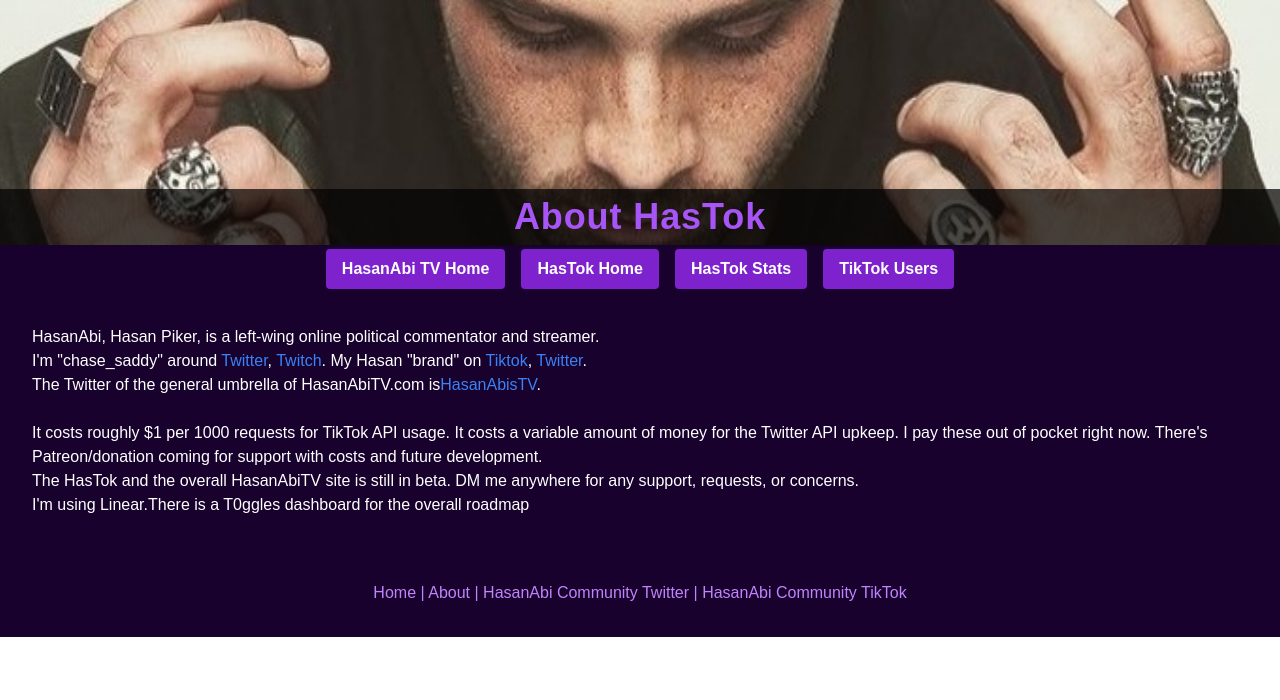
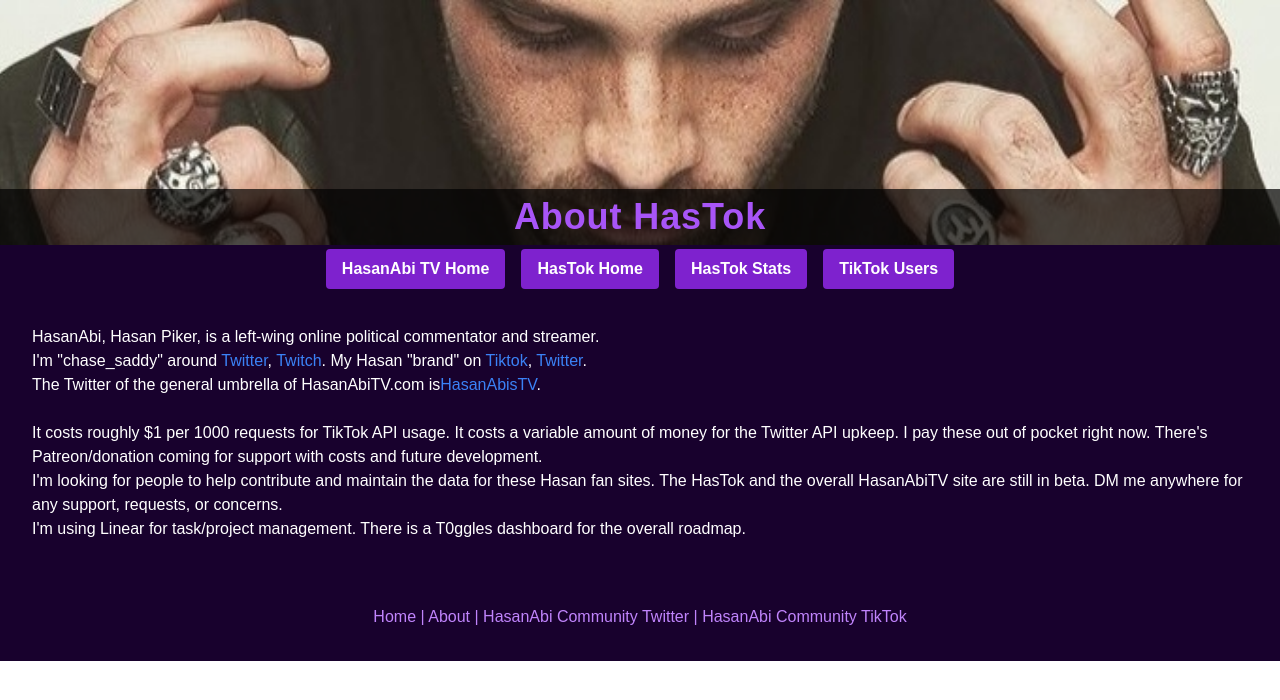
Before and after one commit to crank-fan-sites/HasTok, a Next.js app: page /about in a window 1280 px wide. Shown: the top 700 px of the page. Built offline with nearby package versions, Linux system fonts and the light colour scheme.

Commit message:
Fixed minor build errors

```diff
--- a/components/topLinks.tsx
+++ b/components/topLinks.tsx
@@ -1,5 +1,4 @@
 import React from 'react';
-import PageHeader from "@/components/PageHeader";
 import Link from 'next/link';
 
 const TopLinks: React.FC = () => {
--- a/pages/about.tsx
+++ b/pages/about.tsx
@@ -2,7 +2,6 @@ import React from 'react';
 import PageHeader from "@/components/PageHeader";
 import Footer from "@/components/Footer";
 import TopLinks from "@/components/topLinks";
-import Link from 'next/link';
 
 const About: React.FC = () => {
   return (
@@ -24,10 +23,10 @@ const About: React.FC = () => {
           It costs roughly $1 per 1000 requests for TikTok API usage. It costs a variable amount of money for the Twitter API upkeep. I pay these out of pocket right now. There&apos;s Patreon/donation coming for support with costs and future development.
         </p>
         <p className="text-white">
-          The HasTok and the overall HasanAbiTV site is still in beta. DM me anywhere for any support, requests, or concerns.
+          I&apos;m looking for people to help contribute and maintain the data for these Hasan fan sites. The HasTok and the overall HasanAbiTV site are still in beta. DM me anywhere for any support, requests, or concerns.
         </p>
         <p className="text-white">
-          I'm using Linear.There is a T0ggles dashboard for the overall roadmap
+          I&apos;m using Linear for task/project management. There is a T0ggles dashboard for the overall roadmap.
         </p>
       </div>
 
--- a/pages/api/users.ts
+++ b/pages/api/users.ts
@@ -1,6 +1,5 @@
 import type { NextApiRequest, NextApiResponse } from 'next';
 import { createDirectus, rest, authentication, readItems, aggregate } from '@directus/sdk';
-import { TikTokUser } from '@/types/tiktok';
 
 if (!process.env.DIRECTUS_URL) throw new Error('DIRECTUS_URL is not defined');
 const directus = createDirectus(process.env.DIRECTUS_URL)
@@ -38,9 +37,9 @@ export default async function handler(req: NextApiRequest, res: NextApiResponse)
     // "Property 'id' does not exist on type 'string'."
     let totalUsers = 0;
     if (totalCountResult.length == 1) {
-      // @ts-ignore: Property 'id' does not exist on type 'string'
+      // @ts-expect-error: Property 'id' does not exist on type 'string'
       if (totalCountResult[0].count && 'id' in totalCountResult[0].count) {
-        // @ts-ignore: Property 'id' does not exist on type 'string'
+        // @ts-expect-error: Property 'id' does not exist on type 'string'
         totalUsers = totalCountResult[0].count.id ?? 0;
       }
     }
--- a/types/tiktok.ts
+++ b/types/tiktok.ts
@@ -39,7 +39,7 @@ export interface HasTokProps {
 }
 
 export interface TikTokUser {
-  id: string;
+  id?: string;
   unique_id: string;
   nickname: string;
   avatar: string;
@@ -47,4 +47,5 @@ export interface TikTokUser {
   following: number;
   hearts: number;
   videos: number;
+  last_video_activity?: string | null;
 }
```
